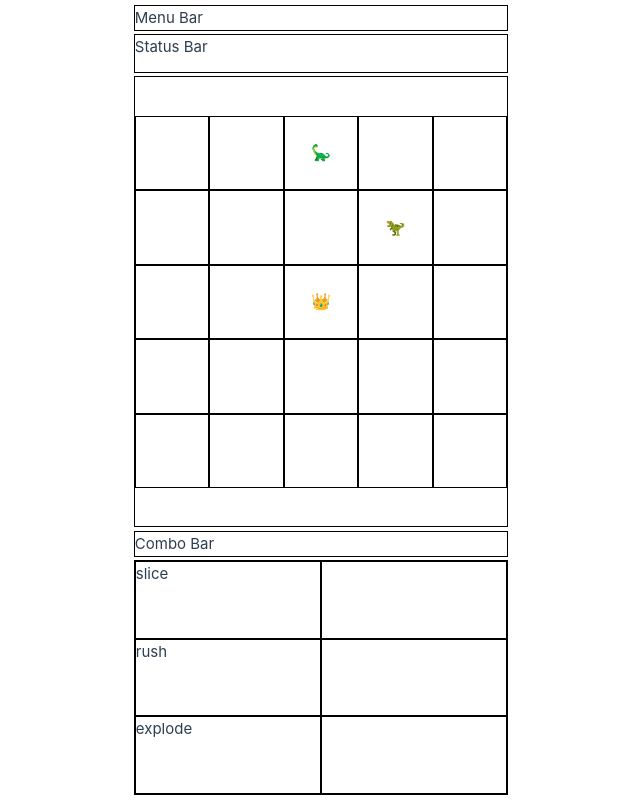
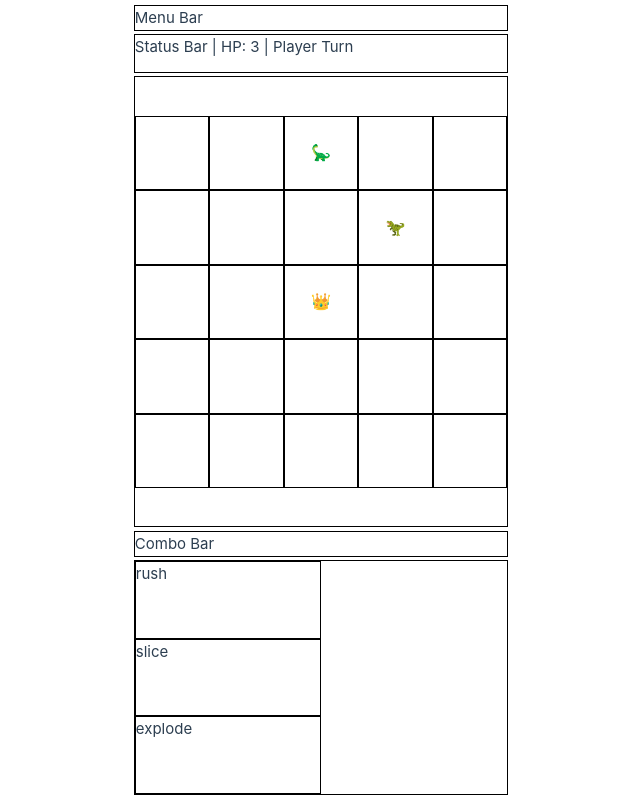
Before and after one commit to rickyxyz/tris, a Vue app: page / in a window 1280 px wide. Shown: the whole page, without its empty margins (319-959 px from the left). Built offline with nearby package versions, Linux system fonts and the light colour scheme.

Commit message:
feat: add turn, enemy order

```diff
--- a/src/App.vue
+++ b/src/App.vue
@@ -1,6 +1,7 @@
 <script lang="ts">
 import GameArea from "./components/GameArea.vue";
 import MoveSet from "./components/MoveSet.vue";
+import Moves from "./Data/Moves.js";
 
 export default {
   components: {
@@ -14,6 +15,8 @@ export default {
         type: "player",
         coordinate: { x: 3, y: 3 },
         sprite: "👑",
+        health: 3,
+        moves: [Moves.rush, Moves.slice, Moves.explode],
       },
       entities: [
         {
@@ -22,6 +25,7 @@ export default {
           coordinate: { x: 4, y: 4 },
           sprite: "🦖",
           health: 1,
+          moves: [Moves.rush]
         },
         {
           name: "sauropod",
@@ -29,62 +33,27 @@ export default {
           coordinate: { x: 3, y: 5 },
           sprite: "🦕",
           health: 2,
+          moves: [Moves.slice]
         },
       ],
-      neutral: {
-        name: "neutral",
-        action: {
-          type: "neutral",
-          direction: "plus",
-          range: 0,
-          damage: 0,
-        },
-      },
-      moves: [
-        {
-          name: "slice",
-          action: {
-            type: "move",
-            direction: "plus",
-            range: 2,
-            damage: 1,
-          },
-        },
-        {
-          name: "rush",
-          action: {
-            type: "move",
-            direction: "cross",
-            range: 2,
-            damage: 1,
-          },
-        },
-        {
-          name: "explode",
-          action: {
-            type: "collateral",
-            direction: "radius",
-            range: 2,
-            damage: 1,
-          },
-        },
-        {},
-        {},
-        {},
-      ],
       selectedMove: {} as any,
+      isPlayerTurn: true,
     };
   },
   methods: {
+    switchTurn() {
+      this.isPlayerTurn = !this.isPlayerTurn;
+      this.selectMove(-1);
+    },
     selectMove(move) {
       if (move >= 0) {
-        if (this.selectedMove === this.moves[move]) {
-          this.selectedMove = this.neutral;
+        if (this.selectedMove === this.player.moves[move]) {
+          this.selectedMove = Moves.neutral;
         } else {
-          this.selectedMove = this.moves[move];
+          this.selectedMove = this.player.moves[move];
         }
       } else {
-        this.selectedMove = this.neutral;
+        this.selectedMove = Moves.neutral;
       }
     },
   },
@@ -94,16 +63,20 @@ export default {
 <template>
   <main>
     <div id="menu_bar">Menu Bar</div>
-    <div id="status_bar">Status Bar</div>
+    <div id="status_bar">
+      Status Bar | HP: {{ this.player.health }} |
+      {{ this.isPlayerTurn ? "Player Turn" : "Computer Turn" }}
+    </div>
     <GameArea
       :player="player"
       :entities="entities"
       :action="selectedMove.action"
-      @moved="selectMove(-1)"
+      :isPlayerTurn="isPlayerTurn"
+      @endTurn="switchTurn()"
     ></GameArea>
     <div id="combo_bar">Combo Bar</div>
     <MoveSet
-      :moves="moves"
+      :moves="this.player.moves"
       @selectedMove="(move) => selectMove(move)"
     ></MoveSet>
   </main>
--- /dev/null
+++ b/src/Data/Moves.js
@@ -0,0 +1,38 @@
+export default {
+  neutral: {
+    name: "neutral",
+    action: {
+      type: "neutral",
+      direction: "plus",
+      range: 0,
+      damage: 0,
+    },
+  },
+  rush: {
+    name: "rush",
+    action: {
+      type: "move",
+      direction: "plus",
+      range: 2,
+      damage: 1,
+    },
+  },
+  slice: {
+    name: "slice",
+    action: {
+      type: "move",
+      direction: "cross",
+      range: 2,
+      damage: 1,
+    },
+  },
+  explode: {
+    name: "explode",
+    action: {
+      type: "collateral",
+      direction: "radius",
+      range: 2,
+      damage: 1,
+    },
+  },
+};
--- a/src/components/GameArea.vue
+++ b/src/components/GameArea.vue
@@ -3,6 +3,7 @@ import {
   calculatePossibleMoves,
   coordinateToIndex,
   calculateCollisionResult,
+  timeout,
 } from "../utils/Utils";
 
 export default {
@@ -10,8 +11,9 @@ export default {
     player: Object,
     entities: Array,
     action: Object,
+    isPlayerTurn: Boolean,
   },
-  emits: ["moved"],
+  emits: ["endTurn"],
   data() {
     return {
       size: 5,
@@ -45,6 +47,7 @@ export default {
       this.possibleMoves = [];
     },
     generateAction() {
+      // console.log("generate action");
       let area = calculatePossibleMoves(
         this.player.coordinate,
         this.action.direction,
@@ -61,8 +64,7 @@ export default {
           }
           this.possibleMoves.push(idx);
         }
-      }
-      else if(this.action.type === "collateral") {
+      } else if (this.action.type === "collateral") {
         for (let tile of area) {
           const idx = coordinateToIndex(tile, this.size);
           this.tileMap[idx].color = "red";
@@ -71,6 +73,7 @@ export default {
       }
     },
     grid_click(tile) {
+      // console.log("grid click");
       const currentPlayerIndex = coordinateToIndex(
         this.player.coordinate,
         this.size
@@ -95,30 +98,60 @@ export default {
             this.player.coordinate = tile.coordinate;
           }
           this.clearPossiblemoves();
-          this.$emit("moved");
+          this.$emit("endTurn");
         }
-      }
-      else if(this.action.type === "collateral") {
+      } else if (this.action.type === "collateral") {
         if (this.possibleMoves.includes(clickedIndex)) {
           this.player.health -= this.action.damage;
           for (let tile of this.possibleMoves) {
             if (this.tileMap[tile].entity) {
               this.tileMap[tile].entity.health -= this.action.damage;
             }
-            if(this.tileMap[tile].entity.health <= 0) {
-              this.tileMap[tile].entity = {}
+            if (this.tileMap[tile].entity.health <= 0) {
+              this.tileMap[tile].entity = {};
             }
           }
           this.clearPossiblemoves();
-          this.$emit("moved");
+          this.$emit("endTurn");
         }
       }
+    },
+    async enemyTurn() {
+      let o = 1;
+
+      for (let entity of this.entities) {
+        let move = entity.moves[0];
+
+        let area = calculatePossibleMoves(
+          entity.coordinate,
+          move.action.direction,
+          move.action.range,
+          this.size
+        );
+
+        for (let tile of area) {
+          const idx = coordinateToIndex(tile, this.size);
+          this.tileMap[idx].color = "blue";
+          this.possibleMoves.push(idx);
+        }
+        await timeout(500);
+        this.clearPossiblemoves();
+        await timeout(100);
+      }
+      this.$emit("endTurn");
     },
   },
   watch: {
     action() {
-      this.clearPossiblemoves();
-      this.generateAction();
+      if (this.isPlayerTurn) {
+        this.clearPossiblemoves();
+        this.generateAction();
+      }
+    },
+    isPlayerTurn() {
+      if (!this.isPlayerTurn) {
+        this.enemyTurn();
+      }
     },
   },
   beforeMount() {
--- a/src/utils/Utils.js
+++ b/src/utils/Utils.js
@@ -1,3 +1,7 @@
+function timeout(ms) {
+  return new Promise(resolve => setTimeout(resolve, ms));
+}
+
 function rangeBetween(start, end, step = 1) {
   let arr = [];
   if (end >= start) {
@@ -136,4 +140,4 @@ function calculateCollisionResult({ x: x1, y: y1 }, { x: x2, y: y2 }) {
   return { x: rx, y: ry };
 }
 
-export { calculatePossibleMoves, coordinateToIndex, calculateCollisionResult };
+export { calculatePossibleMoves, coordinateToIndex, calculateCollisionResult, timeout };
```
